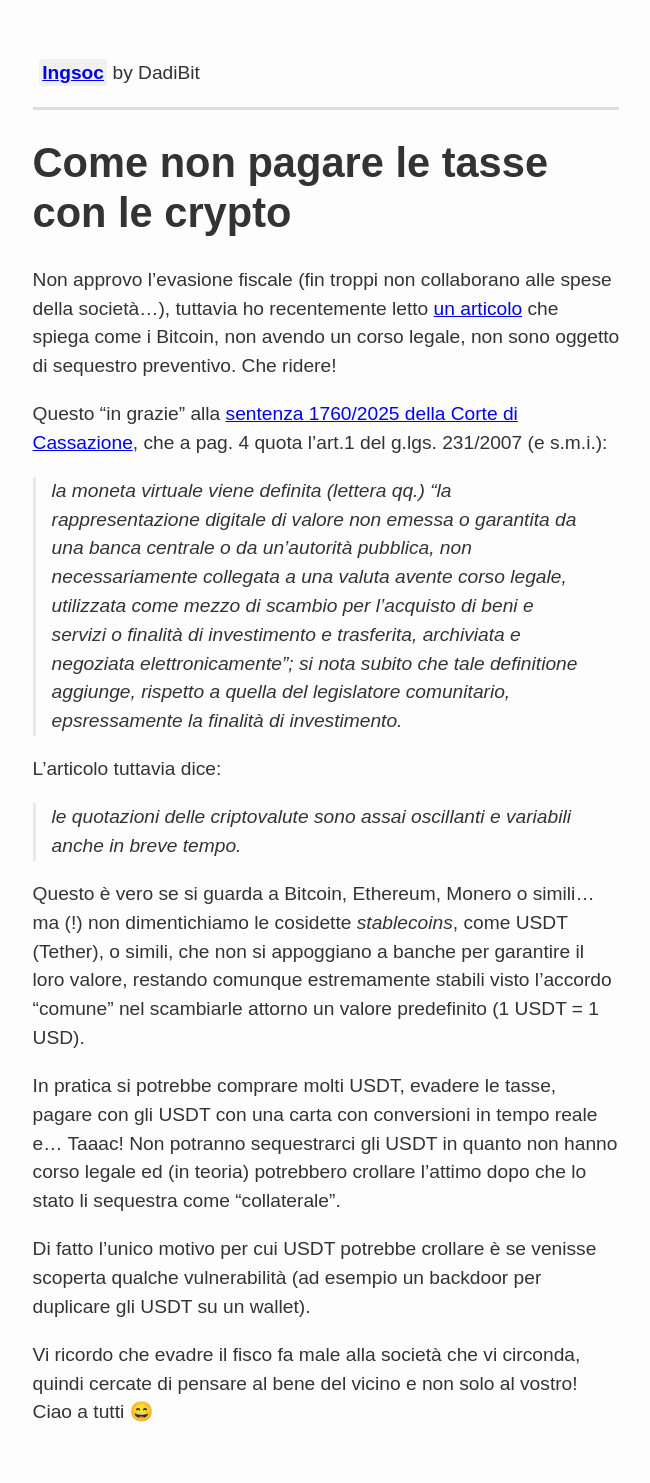
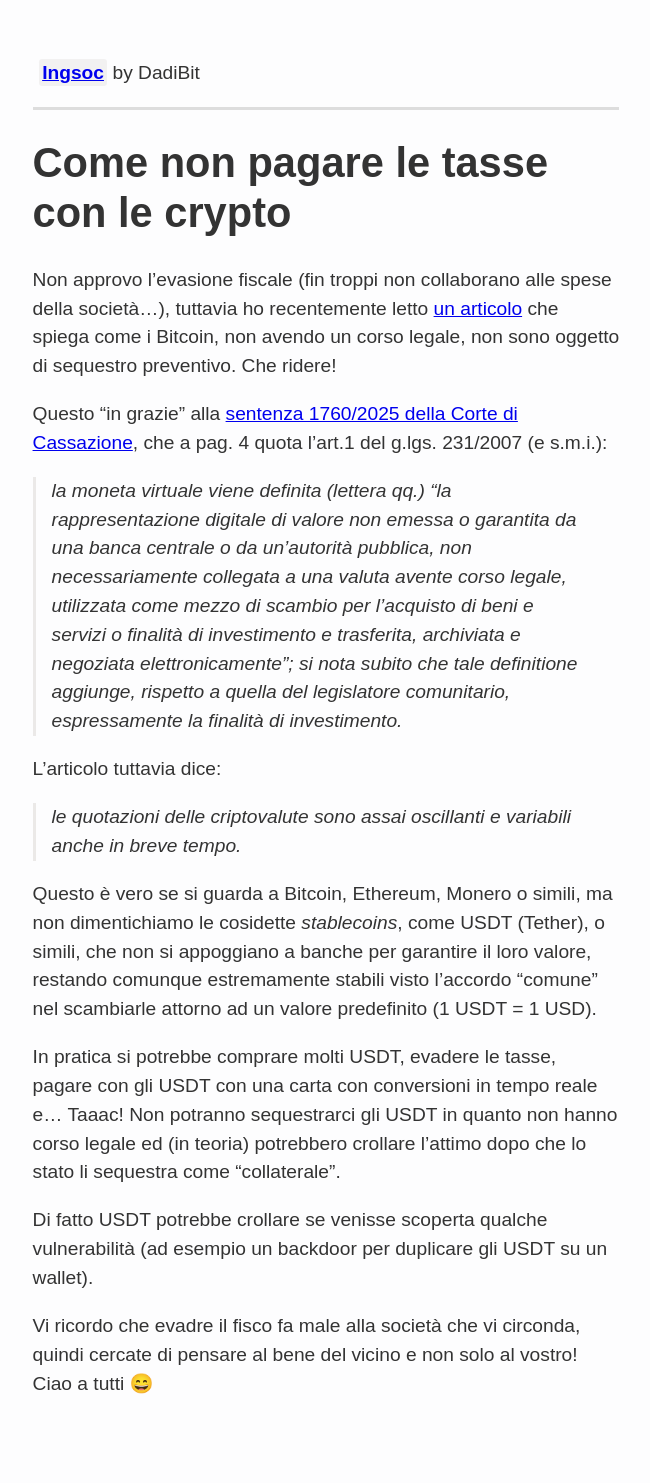
Before and after one commit to DadiBit/blog.dadib.it, a Jekyll site: the page built from _posts/2025-01-26-come-non-pagare-le-tasse-con-le-crypto.md, in a window 1280 px wide. Shown: the whole page, without its empty margins (314-964 px from the left). Built offline with Jekyll 4.4.1, drawn with Linux system fonts in a browser that asks for light colours; emoji names are drawn with the system emoji font; after the commit the page ends 1454 px from its top, so only the background shows below that.

Commit message:
fix: crypto tax evasion typos and style

```diff
--- a/_posts/2025-01-26-come-non-pagare-le-tasse-con-le-crypto.md
+++ b/_posts/2025-01-26-come-non-pagare-le-tasse-con-le-crypto.md
@@ -7,16 +7,16 @@ Non approvo l'evasione fiscale (fin troppi non collaborano alle spese della soci
 
 Questo "in grazie" alla [sentenza 1760/2025 della Corte di Cassazione](https://i2.res.24o.it/pdf2010/S24/Documenti/2025/01/16/AllegatiPDF/P_1760_2025_SENTENZA.pdf), che a pag. 4 quota l'art.1 del g.lgs. 231/2007 (e s.m.i.):
 
-> la moneta virtuale viene definita (lettera qq.) "la rappresentazione digitale di valore non emessa o garantita da una banca centrale o da un'autorità pubblica, non necessariamente collegata a una valuta avente corso legale, utilizzata come mezzo di scambio per l'acquisto di beni e servizi o finalità di investimento e trasferita, archiviata e negoziata elettronicamente"; si nota subito che tale definitione aggiunge, rispetto a quella del legislatore comunitario, epsressamente la finalità di investimento.
+> la moneta virtuale viene definita (lettera qq.) "la rappresentazione digitale di valore non emessa o garantita da una banca centrale o da un'autorità pubblica, non necessariamente collegata a una valuta avente corso legale, utilizzata come mezzo di scambio per l'acquisto di beni e servizi o finalità di investimento e trasferita, archiviata e negoziata elettronicamente"; si nota subito che tale definitione aggiunge, rispetto a quella del legislatore comunitario, espressamente la finalità di investimento.
 
 L'articolo tuttavia dice:
 
 > le quotazioni delle criptovalute sono assai oscillanti e variabili anche in breve tempo.
 
-Questo è vero se si guarda a Bitcoin, Ethereum, Monero o simili... ma (!) non dimentichiamo le cosidette *stablecoins*, come USDT (Tether), o simili, che non si appoggiano a banche per garantire il loro valore, restando comunque estremamente stabili visto l'accordo "comune" nel scambiarle attorno un valore predefinito (1 USDT = 1 USD).
+Questo è vero se si guarda a Bitcoin, Ethereum, Monero o simili, ma non dimentichiamo le cosidette *stablecoins*, come USDT (Tether), o simili, che non si appoggiano a banche per garantire il loro valore, restando comunque estremamente stabili visto l'accordo "comune" nel scambiarle attorno ad un valore predefinito (1 USDT = 1 USD).
 
 In pratica si potrebbe comprare molti USDT, evadere le tasse, pagare con gli USDT con una carta con conversioni in tempo reale e... Taaac! Non potranno sequestrarci gli USDT in quanto non hanno corso legale ed (in teoria) potrebbero crollare l'attimo dopo che lo stato li sequestra come "collaterale".
 
-Di fatto l'unico motivo per cui USDT potrebbe crollare è se venisse scoperta qualche vulnerabilità (ad esempio un backdoor per duplicare gli USDT su un wallet).
+Di fatto USDT potrebbe crollare se venisse scoperta qualche vulnerabilità (ad esempio un backdoor per duplicare gli USDT su un wallet).
 
 Vi ricordo che evadre il fisco fa male alla società che vi circonda, quindi cercate di pensare al bene del vicino e non solo al vostro! Ciao a tutti :smile:
```
